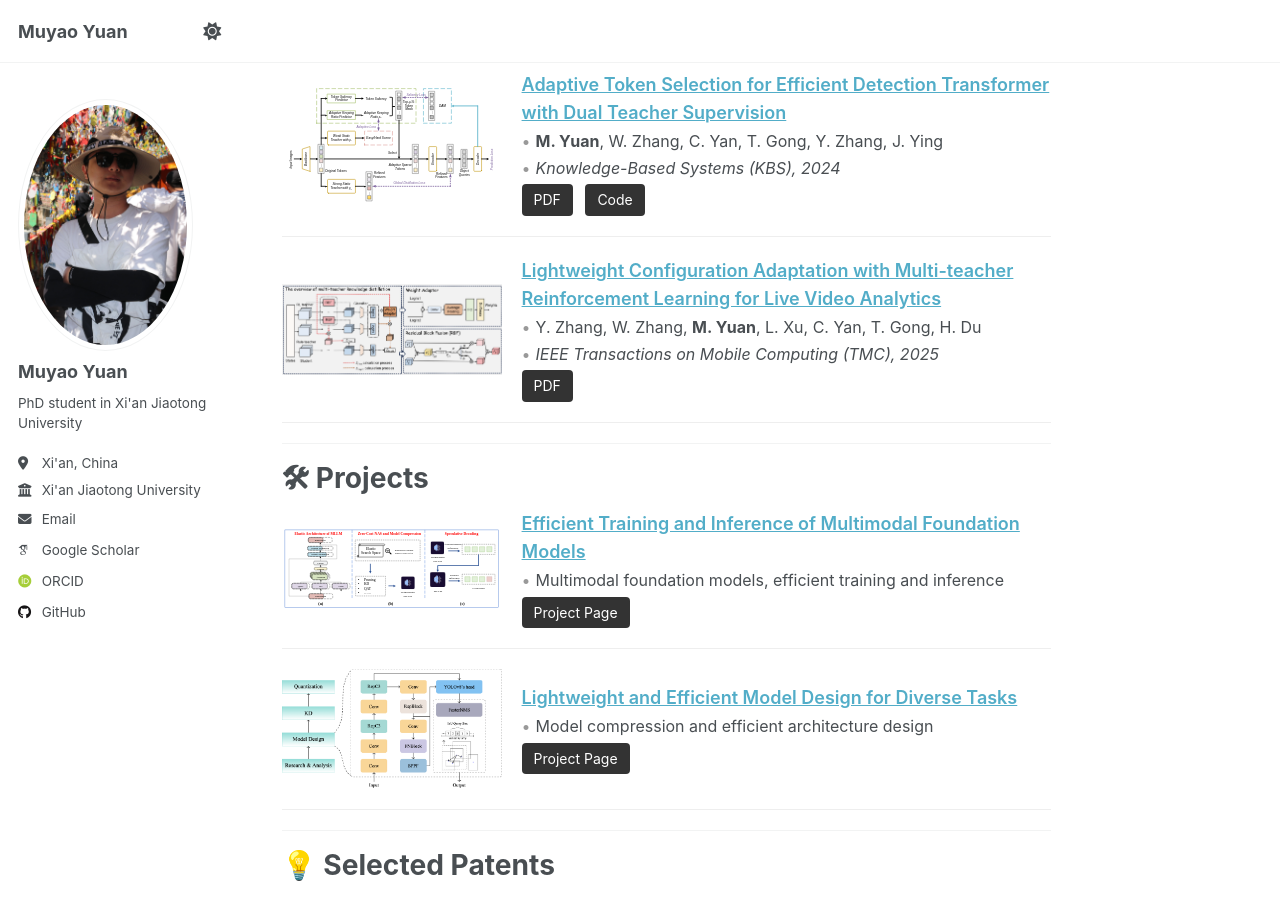
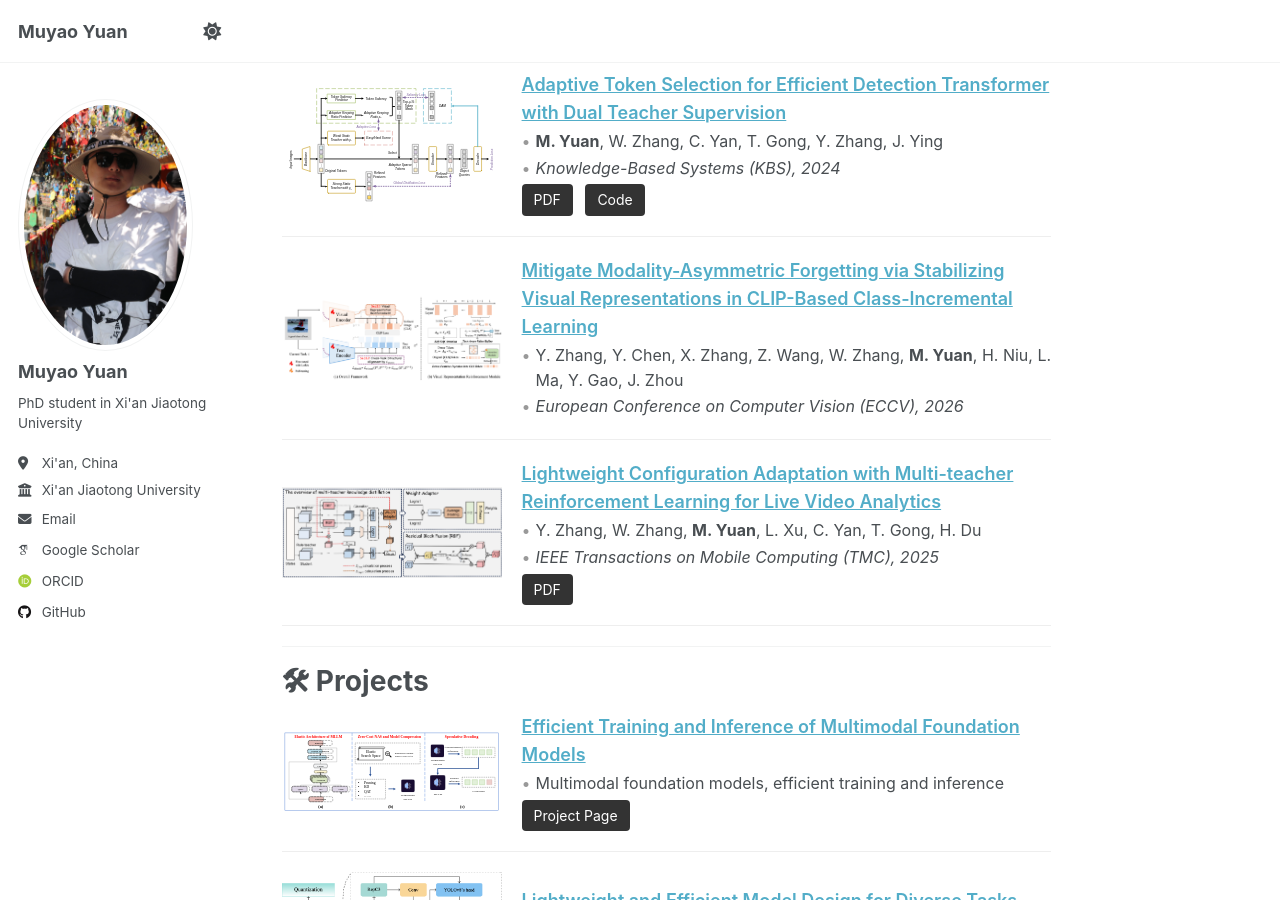
Before and after one commit to MuyaoYuan/MuyaoYuan.github.io, a Jekyll site: the page built from _pages/about.md, in a window 1280 px wide and 900 px high, scrolled down 989 px. Built offline with Jekyll 4.4.1, drawn with Linux system fonts in a browser that asks for light colours; some web fonts are replaced.

Commit message:
update eccv

```diff
--- a/_pages/about.md
+++ b/_pages/about.md
@@ -175,6 +175,21 @@ I am **Muyao Yuan** (袁慕遥), a Ph.D. candidate in the MOEKLINNS Lab at Xi'an
 
 <div class="pub-item">
   <div class="pub-image">
+    <img src="/images/VAST.png">
+  </div>
+  <div class="pub-content">
+    <a class="pub-title">
+      Mitigate Modality-Asymmetric Forgetting via Stabilizing Visual Representations in CLIP-Based Class-Incremental Learning
+    </a>
+    <div class="pub-meta">
+      <span>Y. Zhang, Y. Chen, X. Zhang, Z. Wang, W. Zhang, <b>M. Yuan</b>, H. Niu, L. Ma, Y. Gao, J. Zhou</span>
+      <span><i>European Conference on Computer Vision (ECCV), 2026</i></span>
+    </div>
+  </div>
+</div>
+
+<div class="pub-item">
+  <div class="pub-image">
     <img src="/images/LCA.png">
   </div>
   <div class="pub-content">
```
Also changed, not shown: images/VAST.png (added).
